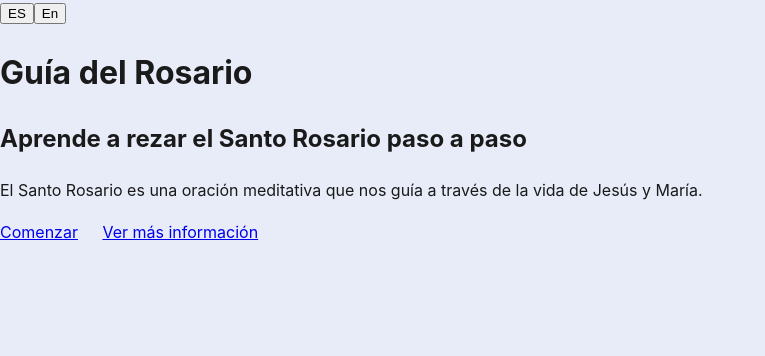
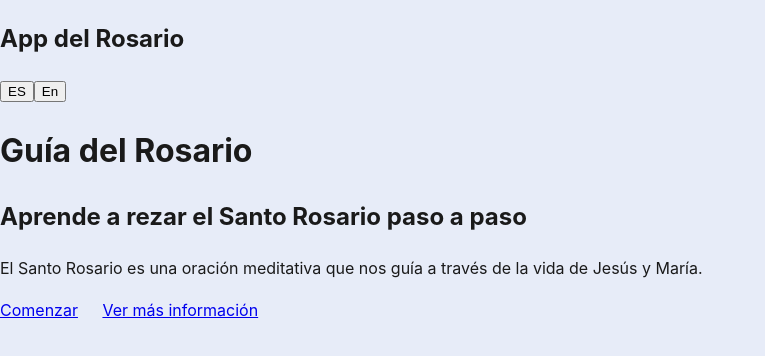
Before and after one commit to LuisDev912/Rosary-guide, a React (Vite) app: page / in a window 1280 px wide. Shown: the top 356 px of the page, without its empty margins (0-765 px from the left). Built offline with nearby package versions, Linux system fonts and the light colour scheme.

Commit message:
feat: create a new component Header

```diff
--- a/src/App.jsx
+++ b/src/App.jsx
@@ -6,12 +6,14 @@ import RosaryEnd from "./pages/RosaryEnd";
 import HomePage from "./pages/HomePage.jsx"
 import NotFoundPage from "./pages/NotFoundPage.jsx";
 import RosaryInfoPage from "./pages/RosaryInfoPage.jsx";
+import Header from "./components/Header.jsx";
 
 
 function App() {
   return (
     <>
-      <LanguageSwitcher />
+      <Header />
+
       <Routes>
         <Route path="/" element={<HomePage />} />
         <Route path="/info" element={<RosaryInfoPage />} />
@@ -19,6 +21,8 @@ function App() {
         <Route path="/Rosary/end" element={<RosaryEnd />} />
         <Route path="*" element={<NotFoundPage />} />
       </Routes>
+
+
     </>
   )
 }
--- /dev/null
+++ b/src/components/Header.jsx
@@ -0,0 +1,15 @@
+import LanguageSwitcher from './LanguageSwitcher.jsx'
+import { useTranslation } from 'react-i18next';
+
+function Header() {
+    const { t } = useTranslation();
+
+    return (
+        <header>
+            <h2>{t("home.headerTitle")}</h2>
+
+            <LanguageSwitcher />
+        </header>
+    )
+}
+export default Header;
--- a/src/locales/en/en.json
+++ b/src/locales/en/en.json
@@ -1,5 +1,6 @@
 {
     "home": {
+        "headerTitle": "Rosary App",
         "title": "Rosary Guide",
         "subtitle": "Learn how to pray the Holy Rosary step by step",
         "startButton": "Start prayer",
--- a/src/locales/es/es.json
+++ b/src/locales/es/es.json
@@ -1,5 +1,6 @@
 {
     "home": {
+    "headerTitle": "App del Rosario",
     "title": "Guía del Rosario",
     "subtitle": "Aprende a rezar el Santo Rosario paso a paso",
     "startButton": "Comenzar",
```
